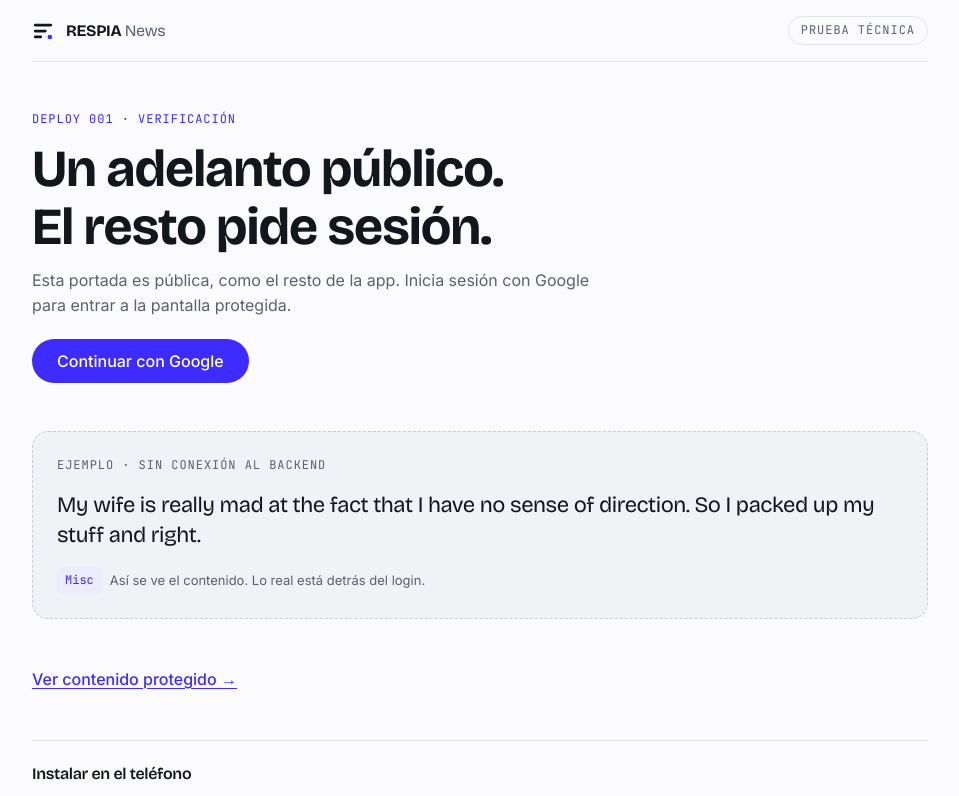
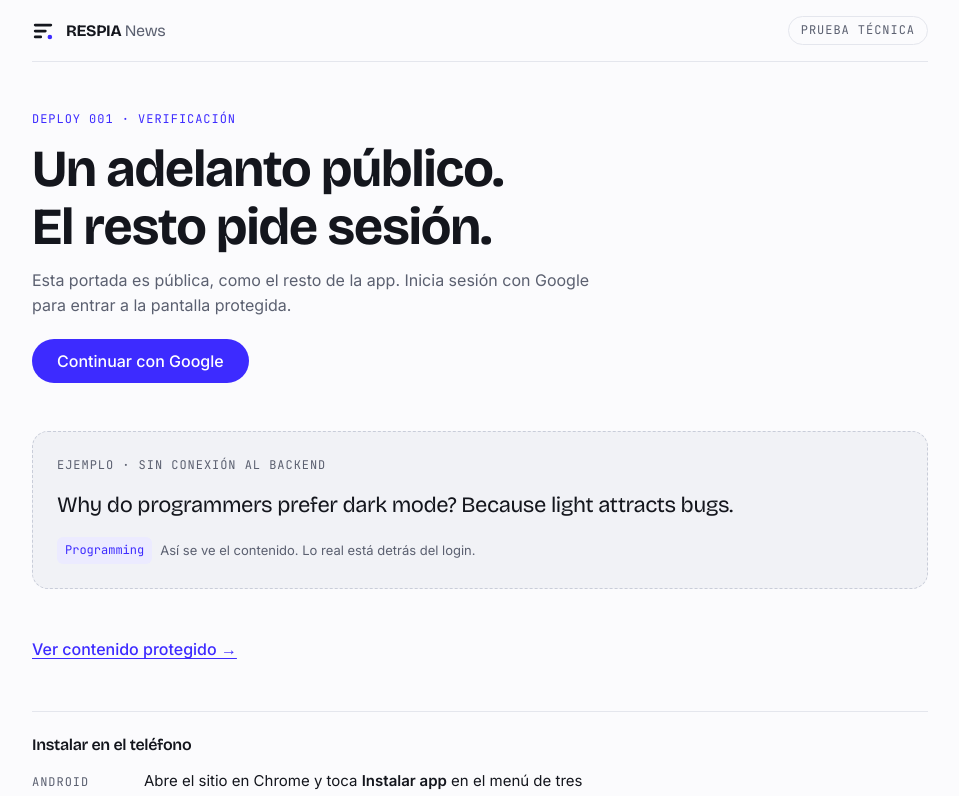
Before and after one commit to chuy-zip/RESPIA_NEWS, a Next.js app: page / in a window 1280 px wide. Shown: the top 796 px of the page, without its empty margins (160-1119 px from the left). Built offline with nearby package versions, Linux system fonts and the light colour scheme; no server answers.

Commit message:
other joke

```diff
--- a/src/components/smoke-test/JokeTeaser/JokeTeaser.tsx
+++ b/src/components/smoke-test/JokeTeaser/JokeTeaser.tsx
@@ -15,17 +15,19 @@ import styles from "./JokeTeaser.module.css";
  * la práctica casi todo lo que trae la API real sale en inglés. Un ejemplo en
  * español al lado de resultados en inglés se sentía como un dato distinto en
  * vez de una muestra de lo mismo.
+ *
+ * El chiste no sale de la API: es uno propio, elegido por ser amable y sin la
+ * traducción atropellada que suelen traer los del proveedor.
  */
 export function JokeTeaser() {
   return (
     <article className={styles.card} aria-labelledby="teaser-title">
       <p className={styles.eyebrow}>Ejemplo · sin conexión al backend</p>
       <p id="teaser-title" className={styles.joke}>
-        My wife is really mad at the fact that I have no sense of direction.
-        So I packed up my stuff and right.
+        Why do programmers prefer dark mode? Because light attracts bugs.
       </p>
       <footer className={styles.meta}>
-        <span className={styles.tag}>Misc</span>
+        <span className={styles.tag}>Programming</span>
         <span className={styles.note}>
           Así se ve el contenido. Lo real está detrás del login.
         </span>
```
